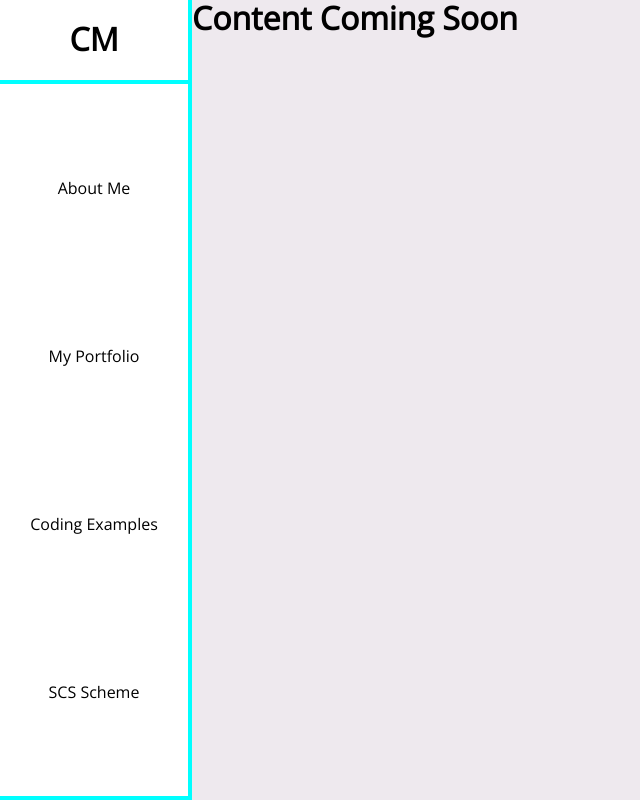
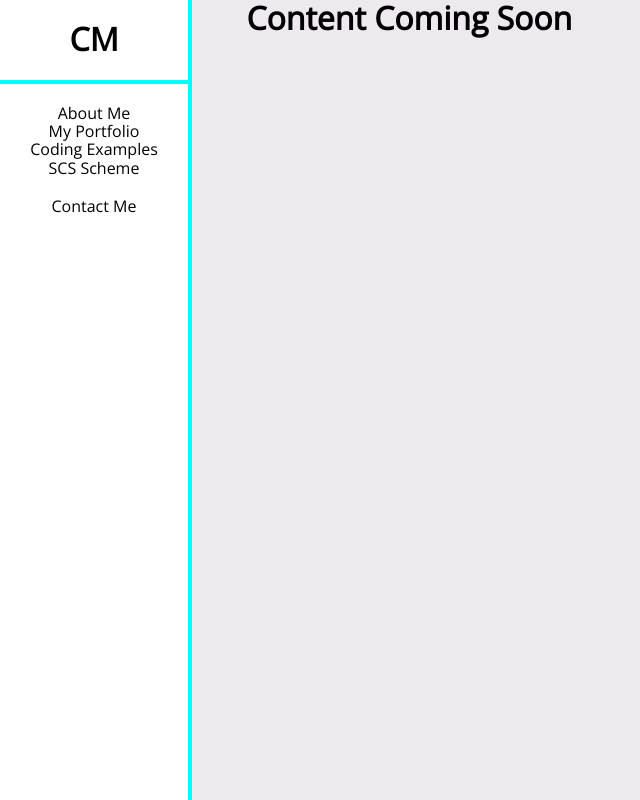
Before and after one commit to ChristopherMorriss/Portfolio-ChristopherMorriss, a PHP site: page /coming-soon.html in a window 1280 px wide. Shown: the whole page, without its empty margins (0-640 px from the left). Run offline with PHP 8.4, Linux system fonts and the light colour scheme.

Commit message:
Fixed some minor display issues

```diff
--- a/about-me.html
+++ b/about-me.html
@@ -29,7 +29,7 @@
       <title>SCS Scheme</title>
    </head>
    <body>
-    <div class="sticky-menu">
+    <!-- <div class="sticky-menu">
         <h1 id="sticky-1">
             <a href="index.html" id="initials">CM</a>
         </h1>
@@ -42,7 +42,7 @@
 
         <div id="contact">
             <a href="#contact-link">Contact Me</a>
-        </div>
+        </div> -->
 
 
                 <!-- <div class="icons">
@@ -53,7 +53,7 @@
                 </div> -->
     </div>
     <main>
-        <div class="intro space">
+        <div class="intro2 space">
             <h1>About Me</h1>
             <p>Hello, my name is Christopher Morriss and I'm a developer from England, UK</p>
             <P>In my spare time I like to solve Sudoku puzzles or play strategy games such as Chess</P>
--- a/coding-examples.html
+++ b/coding-examples.html
@@ -33,12 +33,12 @@
 
       </header>
       <main>
-        <div class="intro space">
+        <div class="intro2 space">
             <h1>Coding Examples</h1>
             <div id="code-examples">
                 <img src="img/placeholder-code.png" alt="placeholder image">
                 <h1>Netmatters Home Page</h1>
-                <p>I recreated the Netmatters Home Page using all the skills I had learnt so far from the course </p>
+                <p>I recreated the Netmatters Home Page using all the skills I have learnt so far from the course </p>
                 <h2><a href="coming-soon.html">View on Github &ShortRightArrow;</a></h2>
                 <img src="img/placeholder-code.png" alt="placeholder image">
                 <h1>My Portfolio</h1>
--- a/coming-soon.html
+++ b/coming-soon.html
@@ -17,12 +17,12 @@
                  <a href="coding-examples.html">Coding Examples</a><br>
                  <a href="scs-scheme.html">SCS Scheme</a>
 
-                 <!-- <div id="contact">
-                     <a href="#">Contact Me</a>
+                 <div id="contact">
+                     <a href="index.html">Contact Me</a>
                  </div>
 
 
-                 <div class="icons">
+                 <!--<div class="icons">
                      <span class="icon-facebook"></span>
                      <span class="icon-instagram"></span>
                      <span class="icon-twitter"></span>
@@ -33,7 +33,7 @@
 
       </header>
       <main>
-        <h1 class="intro">Content Coming Soon</h1>
+        <h1 class="intro2 space">Content Coming Soon</h1>
       </main>
 
    </body>
--- a/css/styles.css
+++ b/css/styles.css
@@ -25,6 +25,25 @@
 }
 
 /* line 19, ../../../OneDrive/Documents/GitHub/Portfolio-ChristopherMorriss/scss/utilities/_extends.scss */
+.intro2 {
+  margin-top: 160px;
+}
+
+@media (min-width: 993px) {
+  /* line 19, ../../../OneDrive/Documents/GitHub/Portfolio-ChristopherMorriss/scss/utilities/_extends.scss */
+  .intro2 {
+    margin-top: 0px;
+  }
+}
+
+@media (min-width: 1200px) {
+  /* line 19, ../../../OneDrive/Documents/GitHub/Portfolio-ChristopherMorriss/scss/utilities/_extends.scss */
+  .intro2 {
+    margin-top: 0px;
+  }
+}
+
+/* line 32, ../../../OneDrive/Documents/GitHub/Portfolio-ChristopherMorriss/scss/utilities/_extends.scss */
 .grid, .space, form, .contact-info, .contact-msg {
   margin-left: 5%;
   margin-right: 5%;
@@ -230,7 +249,7 @@
 }
 
 @media (min-width: 1200px) {
-  /* line 22, ../../../OneDrive/Documents/GitHub/Portfolio-ChristopherMorriss/scss/base/_background.scss */
+  /* line 30, ../../../OneDrive/Documents/GitHub/Portfolio-ChristopherMorriss/scss/base/_background.scss */
   #contact {
     height: 100vw;
     padding-top: 20px;
--- a/scs-scheme.html
+++ b/scs-scheme.html
@@ -32,7 +32,7 @@
          </div>
       </header>
          <main>
-            <div class="intro space">
+            <div class="intro2 space">
                <h1>Introduction to Scion Coalition Scheme</h1>
                <p>The Scion Coalition Scheme is an intensive, specially tailored training program run by Netmatters in order to give willing candidates
                   the opportunity to enter the industry as web developers. Under the supervision of senior web developers, scions generally aim to
--- a/scss/base/_background.scss
+++ b/scss/base/_background.scss
@@ -19,6 +19,14 @@
     @extend %margin-menu;
 }
 
+.intro2{
+    //margin-top:160px;
+    @extend %margin-menu2;
+}
+
+
+
+
 #contact{
     @include media(x-large){
         height:100vw;
--- a/scss/utilities/_extends.scss
+++ b/scss/utilities/_extends.scss
@@ -16,6 +16,19 @@
     }
 }
 
+%margin-menu2{
+    margin-top: 160px;
+    @include media(large){
+       margin-top:0px;
+
+   }
+    @include media(x-large){
+       margin-top:0px;
+
+   }
+}
+
+
 %margin-percent{
     margin-left:5%;
     margin-right:5%;
```
Also changed, not shown: 1 other file.
